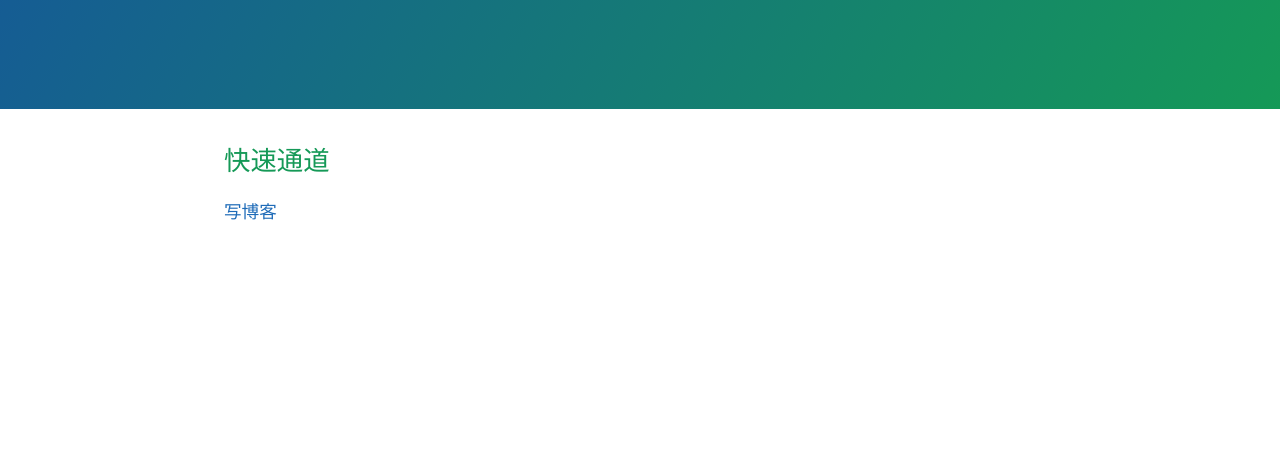
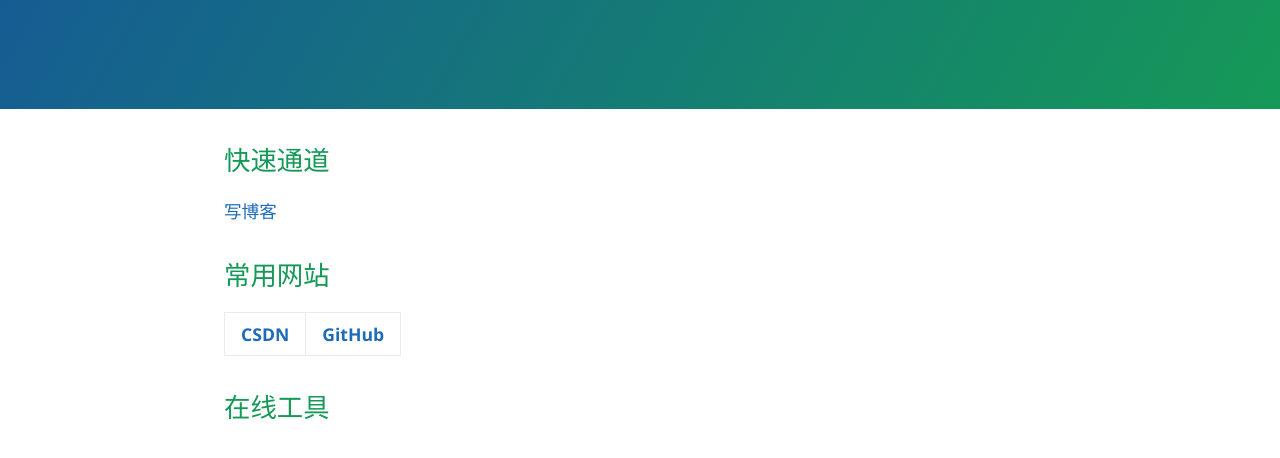
Before and after one commit to hjrf/hjrf.github.com, a plain HTML site: page index.html in a window 1280 px wide. Shown: the part 208-666 px from the top of the page. Drawn offline with nearby package versions, Linux system fonts and the light colour scheme.

Commit message:
Update index.html

```diff
--- a/index.html
+++ b/index.html
@@ -18,6 +18,15 @@
     <section class="main-content">
     <div class="container"><h2 id="快速通道">快速通道</h2>
     <p><a href="http://write.blog.csdn.net/mdeditor">写博客</a></p></div>
+    <h2>常用网站</h2>
+    <table><thead>
+    <tr>
+    <th><a href="http://write.blog.csdn.net">CSDN</a></th>
+    <th><a href="http://github.com/hjrf">GitHub</a></th>
+    </tr>
+    </thead><tbody>
+    </tbody></table>
+    <h2>在线工具</h2>
 
 
     </section>
```
